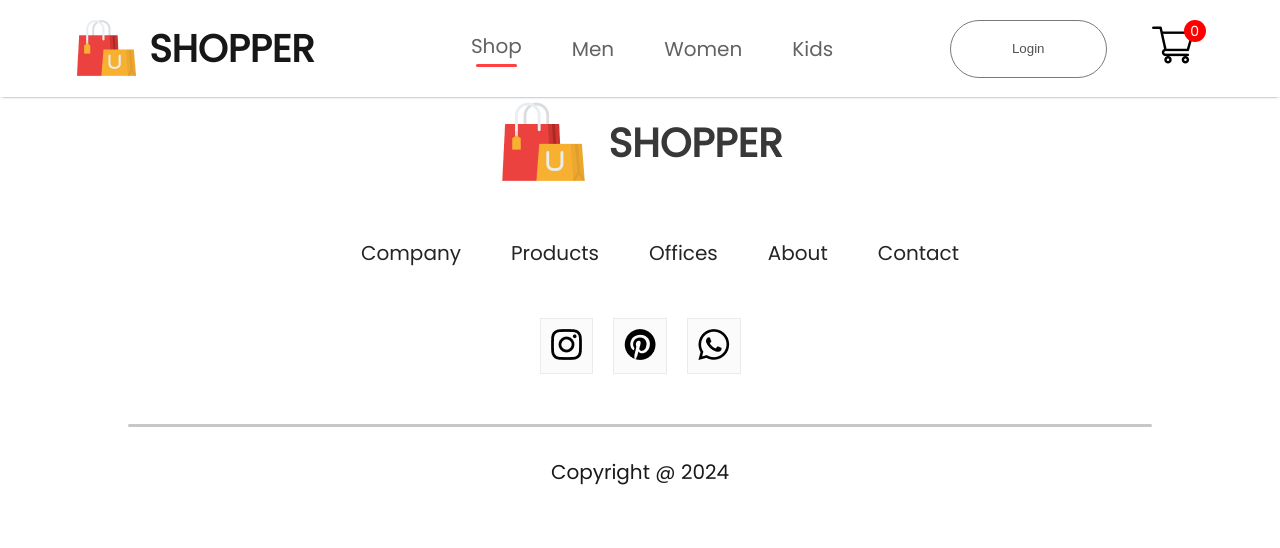
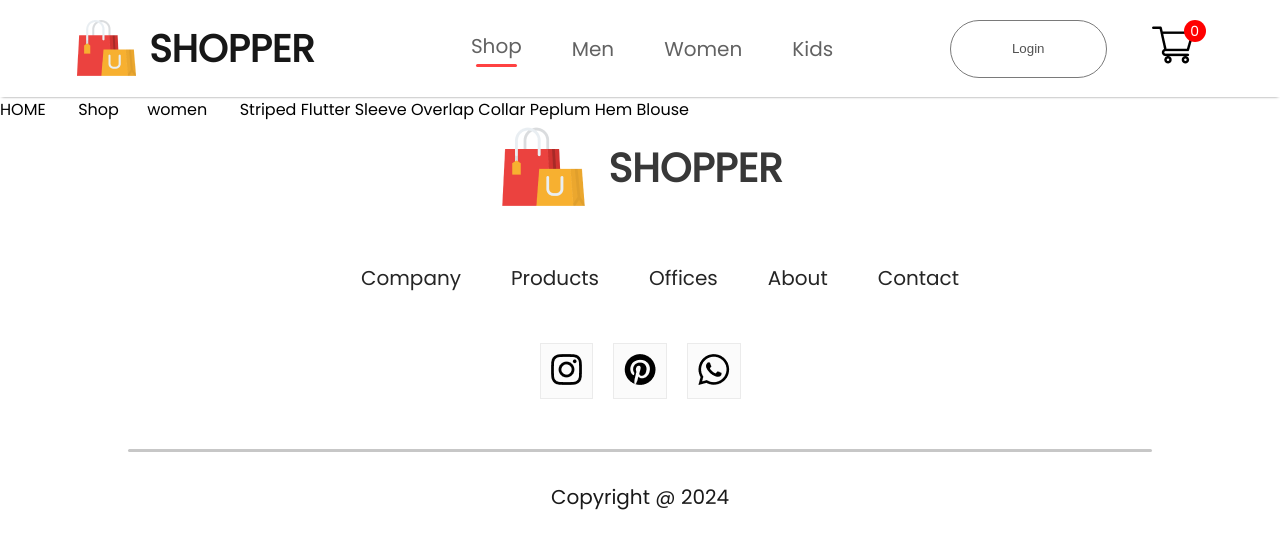
Before and after one commit to Samuel-Tobi/E-Commerce, a React (Create React App) app: page /product/1 in a window 1280 px wide. Shown: the top 548 px of the page. Built offline with nearby package versions, Linux system fonts and the light colour scheme.

Commit message:
Worked on Product UI

```diff
--- /dev/null
+++ b/src/components/breadcrum/Breadcrum.jsx
@@ -0,0 +1,15 @@
+import React from "react";
+import "./breadcrum.css";
+import arrowIcon from "../assets/arrow.png";
+
+function Breadcrum(props) {
+  const { product } = props;
+  return (
+    <div className="breadcrum">
+      HOME <img src={arrowIcon} /> Shop <img src={arrowIcon} alt="" />
+      {product.category} <img src={arrowIcon} alt="" /> {product.name}
+    </div>
+  );
+}
+
+export default Breadcrum;
--- a/src/components/items/Item.jsx
+++ b/src/components/items/Item.jsx
@@ -1,10 +1,14 @@
 import React from "react";
 import "./item.css";
+import { Link } from "react-router-dom";
+import Product from "../../pages/Product";
 
 function Item(props) {
   return (
     <div className="item">
-      <img src={props.image} alt="" />
+      <Link to={`/product/${props.id}`}>
+        <img src={props.image} alt="" />
+      </Link>
       <p>{props.name}</p>
       <div className="itemPrices">
         <div className="itemPrice-New">${props.newPrice}</div>
--- a/src/pages/Product.jsx
+++ b/src/pages/Product.jsx
@@ -1,7 +1,19 @@
-import React from "react";
+import React, { useContext } from "react";
+import { useParams } from "react-router-dom";
+import { ShopContext } from "../context/ShopContext";
+import "./CSS/product.css";
+import Breadcrum from "../components/breadcrum/Breadcrum";
 
 function Product() {
-  return <div></div>;
+  const { allProducts } = useContext(ShopContext);
+  const { productId } = useParams();
+  const product = allProducts.find((e) => e.id === Number(productId));
+
+  return (
+    <div className="product">
+      <Breadcrum product={product} />
+    </div>
+  );
 }
 
 export default Product;
```
Also changed, not shown: src/components/breadcrum/breadcrum.css (added), src/pages/CSS/product.css (added).
